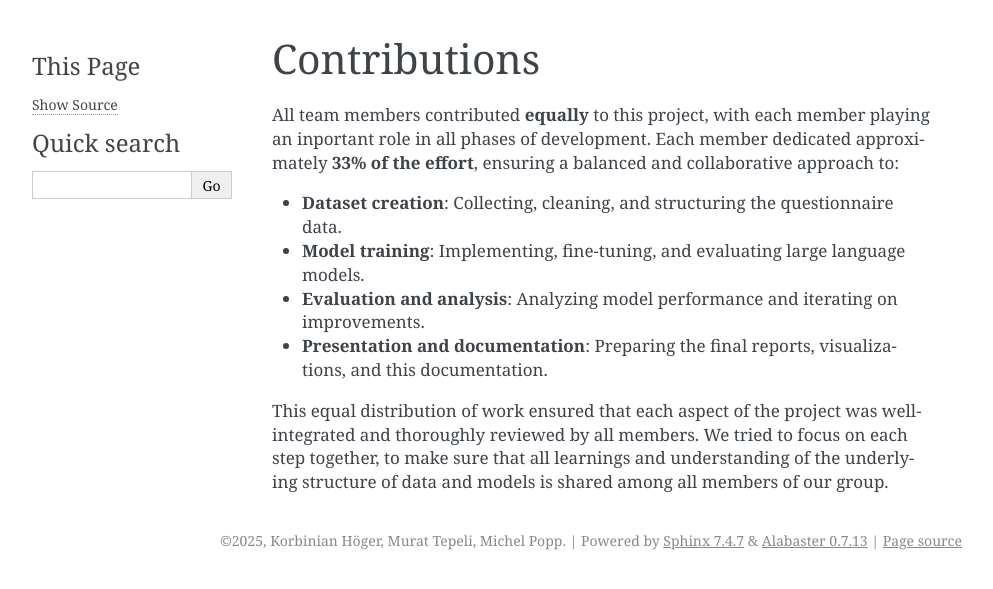
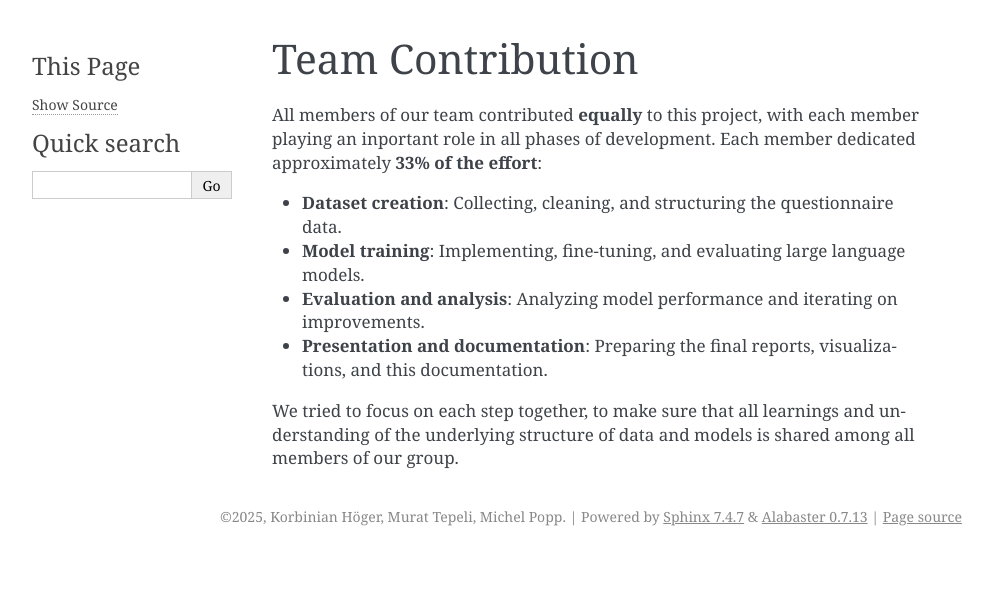
Before and after one commit to Michel-p16/PDS-Project, a Sphinx documentation site: the page built from docs/source/development.rst, in a window 1280 px wide. Shown: the top 589 px of the page, without its empty margins (148-1141 px from the left). Built offline with Sphinx 7.4.7, drawn with Linux system fonts in a browser that asks for light colours.

Commit message:
Update development.rst

```diff
--- a/docs/source/development.rst
+++ b/docs/source/development.rst
@@ -1,13 +1,12 @@
-Contributions
+Team Contribution
 =============
 
-All team members contributed **equally** to this project, with each member playing an inportant role in all phases of development.
-Each member dedicated approximately **33% of the effort**, ensuring a balanced and collaborative approach to:
+All members of our team contributed **equally** to this project, with each member playing an inportant role in all phases of development.
+Each member dedicated approximately **33% of the effort**:
 
 - **Dataset creation**: Collecting, cleaning, and structuring the questionnaire data.
 - **Model training**: Implementing, fine-tuning, and evaluating large language models.
 - **Evaluation and analysis**: Analyzing model performance and iterating on improvements.
 - **Presentation and documentation**: Preparing the final reports, visualizations, and this documentation.
 
-This equal distribution of work ensured that each aspect of the project was well-integrated and thoroughly reviewed by all members.
 We tried to focus on each step together, to make sure that all learnings and understanding of the underlying structure of data and models is shared among all members of our group.
```
